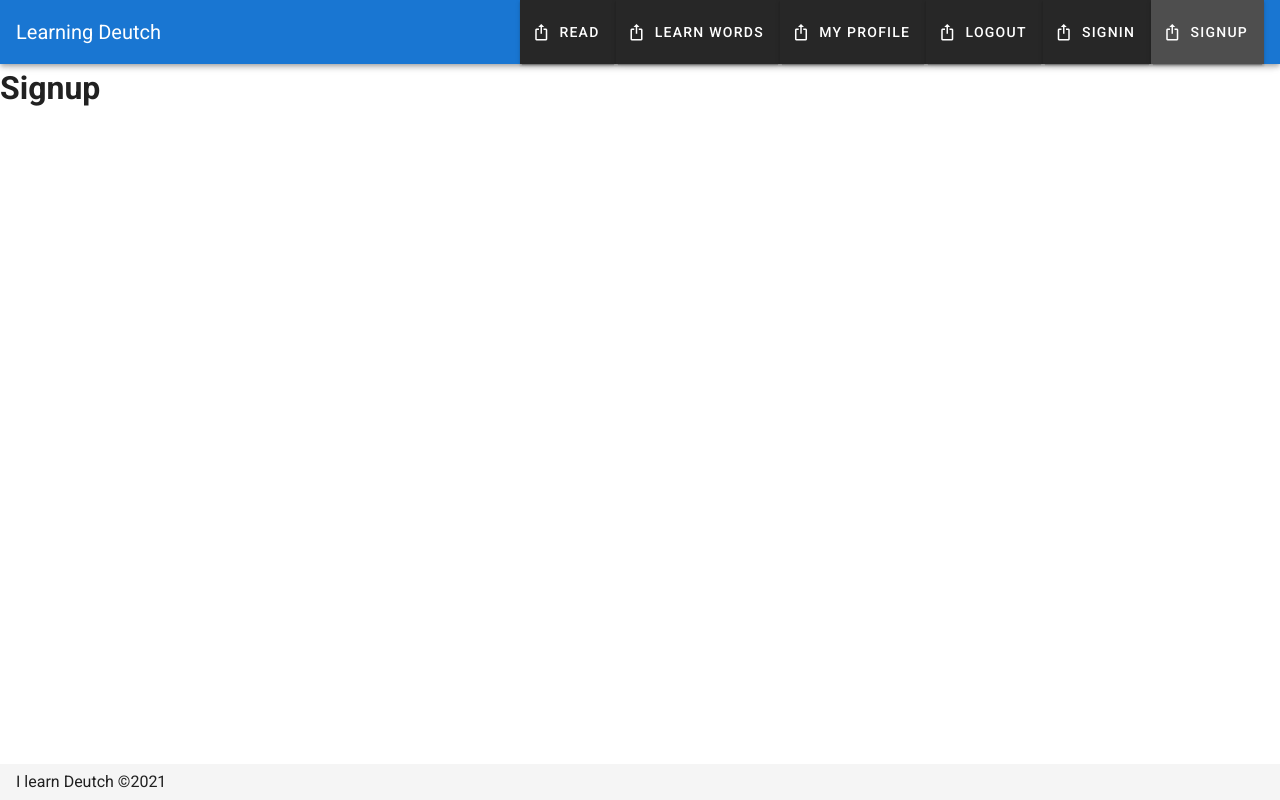
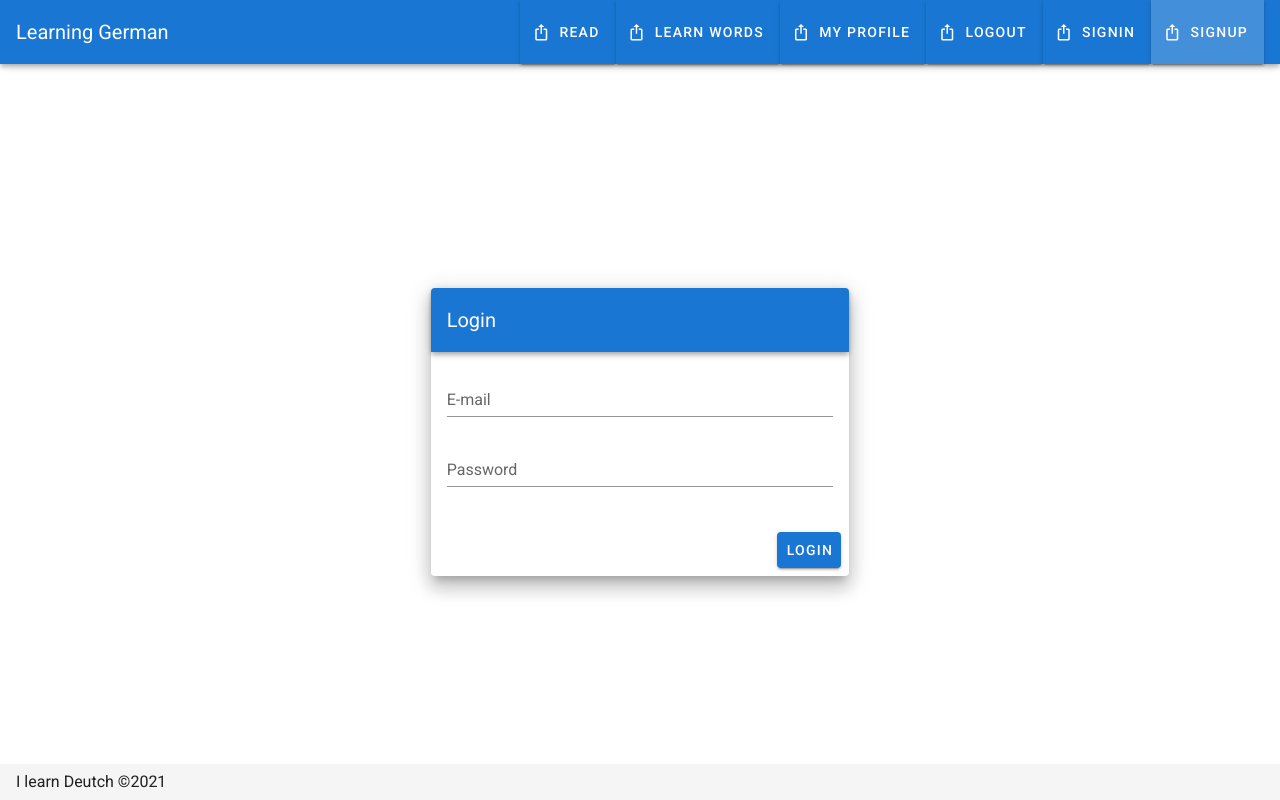
Before and after one commit to nicatdursunlu/learning-deutch, a Vue app: page /signup in a window 1280 px wide. Built offline with nearby package versions, Linux system fonts and the light colour scheme.

Commit message:
connect firebase

```diff
--- a/package.json
+++ b/package.json
@@ -9,6 +9,7 @@
   },
   "dependencies": {
     "core-js": "^3.6.5",
+    "firebase": "^8.3.1",
     "vue": "^2.6.11",
     "vue-router": "^3.2.0",
     "vuetify": "^2.4.0",
--- a/src/components/Header.vue
+++ b/src/components/Header.vue
@@ -18,11 +18,11 @@
     <v-toolbar app dark class="primary">
       <v-app-bar-nav-icon @click.stop="drawer = !drawer" class="hidden-md-and-up"></v-app-bar-nav-icon>
       <router-link to="/" tag="span" style="cursor: pointer">
-        <v-toolbar-title>Learning Deutch</v-toolbar-title>
+        <v-toolbar-title>Learning German</v-toolbar-title>
       </router-link>
       <v-spacer/>
       <v-toolbar-items class="hidden-sm-and-down">
-        <v-btn v-for="(item, index) in menuItems" :key="index" flat :to="item.route">
+        <v-btn v-for="(item, index) in menuItems" :key="index" flat :to="item.route" class="primary">
           <v-icon left>mdi-export-variant</v-icon>
           {{ item.title }}
         </v-btn>
--- a/src/components/Signup.vue
+++ /dev/null
@@ -1,15 +0,0 @@
-<template>
-  <div>
-    <h1>Signup</h1>
-  </div>
-</template>
-
-<script>
-export default {
-
-}
-</script>
-
-<style scoped>
-
-</style>
--- /dev/null
+++ b/src/config/firebase.js
@@ -0,0 +1,10 @@
+export default {
+    apiKey: "AIzaSyBmTMpiIH_CMaP2I29rSIQseuBIQ6duIzQ",
+    authDomain: "learn-german-6dfe6.firebaseapp.com",
+    projectId: "learn-german-6dfe6",
+    storageBucket: "learn-german-6dfe6.appspot.com",
+    messagingSenderId: "365756616250",
+    appId: "1:365756616250:web:b18feac3625fcb69adaf03",
+    measurementId: "G-9RNKJJV39C"
+
+}
--- a/src/main.js
+++ b/src/main.js
@@ -3,8 +3,12 @@ import App from './App.vue'
 import router from './router'
 import store from './store'
 import vuetify from './plugins/vuetify';
+import firebaseConfig from "@/config/firebase";
+import firebase from "firebase";
 
 Vue.config.productionTip = false
+
+firebase.initializeApp(firebaseConfig)
 
 new Vue({
   router,
--- /dev/null
+++ b/src/views/Signup.vue
@@ -0,0 +1,36 @@
+<template>
+  <v-container fluid fill-height>
+    <v-layout align-center justify-center>
+      <v-flex xs12 sm8 md4>
+        <v-card class="elevation-12">
+          <v-toolbar dark color="primary">
+            <v-toolbar-title>Login</v-toolbar-title>
+          </v-toolbar>
+          <v-card-text>
+            <v-form>
+              <v-text-field name="login" label="E-mail" type="email" required />
+              <v-text-field id="password" name="password" label="Password" type="password" required />
+            </v-form>
+          </v-card-text>
+          <v-card-actions>
+            <v-spacer/>
+            <v-btn class="primary">Login</v-btn>
+          </v-card-actions>
+        </v-card>
+      </v-flex>
+    </v-layout>
+  </v-container>
+</template>
+
+<script>
+export default {
+  data: () => ({
+    email: null,
+    password: null
+  })
+}
+</script>
+
+<style scoped>
+
+</style>
```
Also changed, not shown: src/router/index.js (+5 -5 lines), src/views/Books.vue (renamed from src/components/Books.vue), src/views/Profile.vue (renamed from src/components/Profile.vue), src/views/Signin.vue (renamed from src/components/Signin.vue), src/views/Words.vue (renamed from src/components/Words.vue), 1 other file (tests, documents, lock files or other folders).
